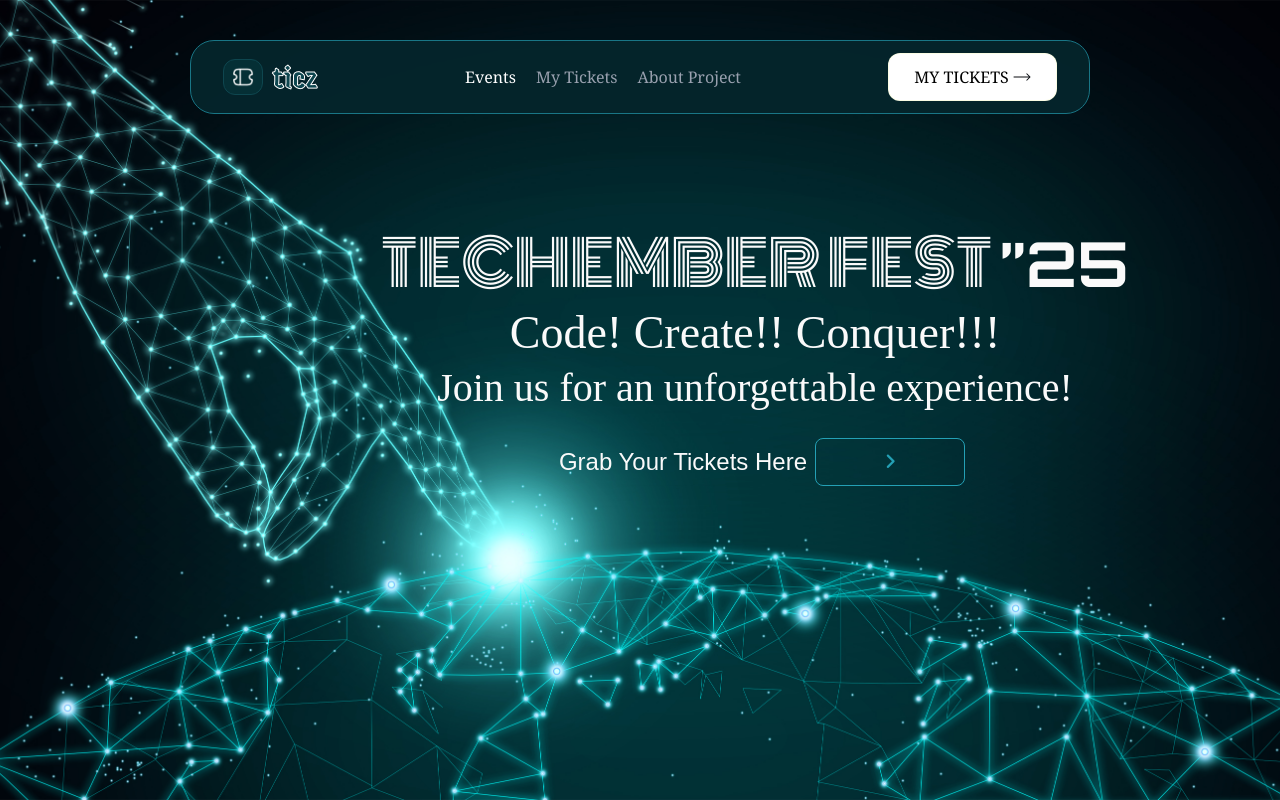
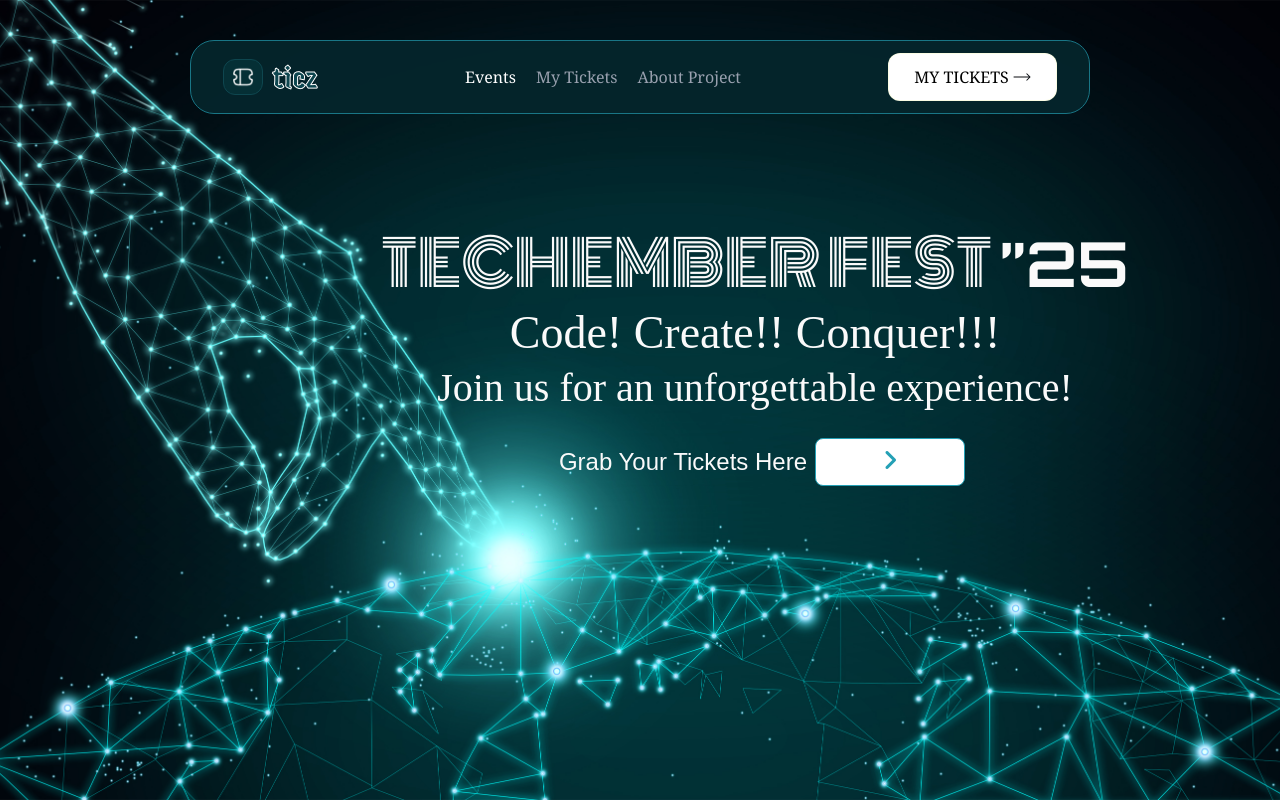
Before and after one commit to Olamide1705/Ticket-Booking-App, a React (Vite) app: page / in a window 1280 px wide. Built offline with nearby package versions, Linux system fonts and the light colour scheme; a web font is replaced by a local one.

Commit message:
Edited the HomePage to make Button more visible

```diff
--- a/src/ticket/HomePage.jsx
+++ b/src/ticket/HomePage.jsx
@@ -13,7 +13,7 @@ const HomePage = () => {
     <div className="bg-cover md:bg-center w-full min-h-screen" style={{ backgroundImage: "url('/images/bg.jpg')" }}>
       <NavBar />
       <div className="flex flex-col items-center gap-y-[8px] md:gap-y-[2px] pt-[130px] md:pt-[40px] md:pl-[230px]">
-       <h1 className="font-monoton text-[53px] md:text-[62px] text-[rgb(250,250,250)] text-center leading-[140%]">
+       <h1 className="font-monoton text-[51px] md:text-[62px] text-[rgb(250,250,250)] text-center leading-[140%]">
           TECHEMBER FEST{" "}
           <span className="font-orbitron text-[50px] text-center md:text-[62px]">
             ”25
@@ -36,11 +36,11 @@ const HomePage = () => {
         </p>
 
         <button
-          className="cursor-pointer w-full max-w-[100px] md:max-w-[150px] min-h-[44px] md:min-h-[48px] border border-[rgb(36,160,181)] hover:bg-[rgb(1,29,34)] hover:text-white rounded-[8px] text-[16px] md:text-[18px] text-[rgb(36,160,181)]"
+          className="cursor-pointer w-full max-w-[100px] md:max-w-[150px] min-h-[44px] md:min-h-[48px] border border-[rgb(36,160,181)] bg-white hover:bg-[rgb(1,29,34)] hover:text-white active:bg-[(1,29,34)] active:text-white rounded-[8px] text-[rgb(36,160,181)]"
           onClick={registerButton}
           type="button"
         >
-          <i className="fa-solid fa-angle-right"></i>
+          <i className="fa-solid fa-angle-right text-[20x] md:text-[24px] "></i>
         </button>
       </div>
       </div>
--- a/src/ticket/TicketSelection.jsx
+++ b/src/ticket/TicketSelection.jsx
@@ -29,7 +29,7 @@ const TicketSelection = ({ selectedTicket, setSelectedTicket, ticketCount, setTi
         <div className="bg-[rgb(8,37,43)] border border-[rgb(14,70,79)] rounded-[32px] p-4 md:p-6 space-y-6">
           <div className="bg-radial from-[rgba(10,12,17,0.1)] via-[rgba(36,160,181,0.2)] to-[rgba(36,160,181,0)] border border-[rgba(7,55,63,1)] rounded-[24px] bg-opacity-50 p-[24px]">
             <div className="flex flex-col items-center justify-center space-y-2 pb-[10px]">
-              <h1 className="font-Road text-[48px] text-center md:text-[62px] text-[rgb(250,250,250)] leading-none">
+              <h1 className="font-Road text-[45px] text-center md:text-[62px] text-[rgb(250,250,250)] leading-none">
                 Techember Fest ”25
               </h1>
               <p className="font-Roboto text-[14px] md:text-[16px] text-[rgb(250,250,250)] max-w-[460px] text-center">
```
